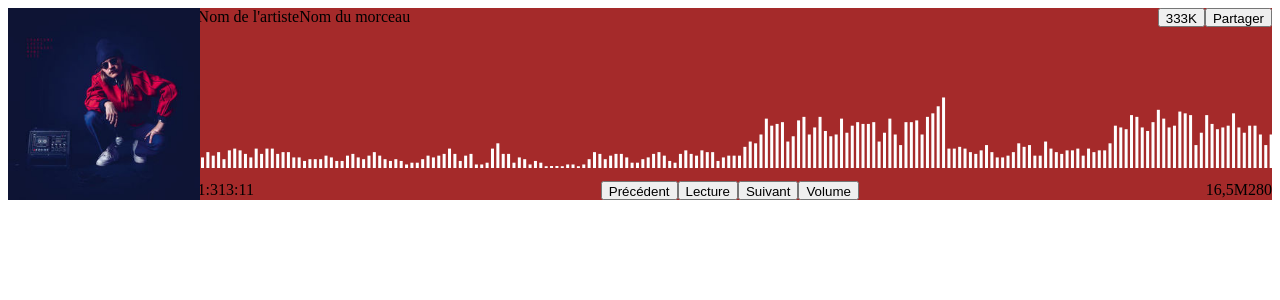
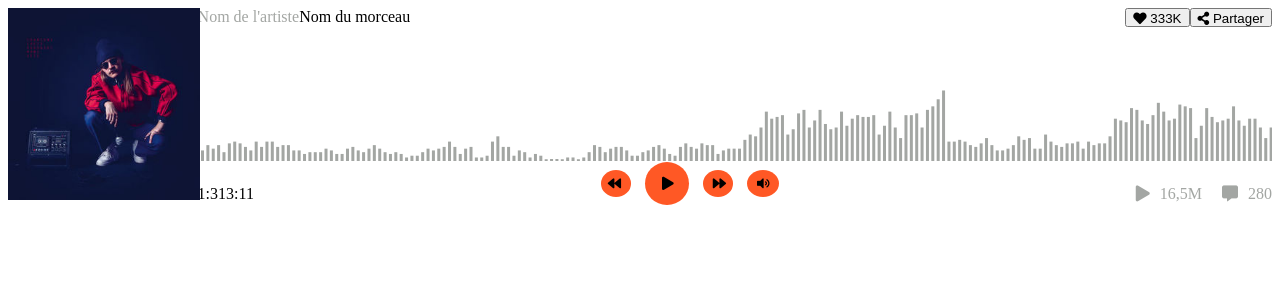
Before and after one commit to Bleuenn/ProjetLecteurMP3, a PHP site: page /morceau/ in a window 1280 px wide. Shown: the top 300 px of the page. Run offline with PHP 8.4, Linux system fonts and the light colour scheme.

Commit message:
CCS :     - debut Design bouttons

```diff
--- a/view/css/style.css
+++ b/view/css/style.css
@@ -1,3 +1,14 @@
+@font-face {
+    font-family: 'fontello';
+    src: url('../font/fontello.eot');
+    src: url('../font/fontello.eot') format('embedded-opentype'),
+    url('../font/fontello.woff') format('woff'),
+    url('../font/fontello.ttf') format('truetype'),
+    url('../font/fontello.svg') format('svg');
+    font-weight: normal;
+    font-style: normal;
+}
+
 table td, th {
     border: solid 1px black;
     padding : 10px;
@@ -16,7 +27,7 @@ body{
     justify-content: space-between;
     align-content: stretch;
     height: 15vw;
-    background-color: brown;
+    box-shadow: black;
 }
 
 .visuel{
@@ -37,13 +48,32 @@ body{
     max-height: 33px;
 }
 
+.infos .artiste{
+    color: #a3a6a3;
+}
+
 .controls{
-    display: flex;
     align-self: flex-end;
     order: 5;
-    height: 10%;
-    max-height: 50px;
 }
+
+.controls > button{
+    font-family: 'fontello', Fallback, sans-serif;
+    background-color: #ff5825;
+    border: none;
+    border-radius: 100%;
+    padding: 7px 7px 7px 10px;
+    margin-right: 10px;
+}
+
+.controls > .play{
+    padding: 15px 15px 15px 17px;
+}
+
+.controls > .prev{
+    padding: 7px 10px 7px 7px;
+}
+
 
 .temps{
     display: flex;
@@ -60,7 +90,23 @@ body{
     order: 6;
     height: 10%;
     max-height: 50px;
+    color: #a3a6a3;
 }
+
+.nb-commentaires::before{
+    font-family: 'fontello', Fallback, sans-serif;
+    content: "1";
+    margin-right: 10px;
+}
+.nb-commentaires{ margin-left: 20px;}
+
+.nb-lectures::before{
+    font-family: 'fontello', Fallback, sans-serif;
+    content: "5";
+    margin-right: 10px;
+}
+
+
 
 .social{
     display: flex;
@@ -70,6 +116,16 @@ body{
     justify-content: flex-end;
     height: 10%;
     max-height: 33px;
+}
+
+.like::before{
+    font-family: 'fontello', Fallback, sans-serif;
+    content: "3 ";
+}
+
+.share::before{
+    font-family: 'fontello', Fallback, sans-serif;
+    content: "6 ";
 }
 
 .waveform{
@@ -102,7 +158,7 @@ rect:hover {
 }
 
 rect {
-    fill: white !important;
+    fill: #a3a6a3 !important;
     border: solid black 1px!important;
     transition: fill 1s ease-in-out;
 }
--- a/view/maquette.php
+++ b/view/maquette.php
@@ -26,10 +26,10 @@
                  preserveAspectRatio="xMinYMin meet" -->
         </div>
         <div class='controls'>
-            <button class='prev'>Précédent</button>
-            <button class='play-pause play'>Lecture</button>
-            <button class='next'>Suivant</button>
-            <button class='volume' data-vaue='90'>Volume</button>
+            <button class='prev'>0</button>
+            <button class='play-pause play'>4</button>
+            <button class='next'>2</button>
+            <button class='volume' data-vaue='90'>7</button>
         </div>
         <div class='temps'>
             <div class='en-cours'>1:31</div>
```
Also changed, not shown: view/font/fontello.ttf (added), view/font/fontello.woff (added), view/font/fontello.woff2 (added), 2 other files.
